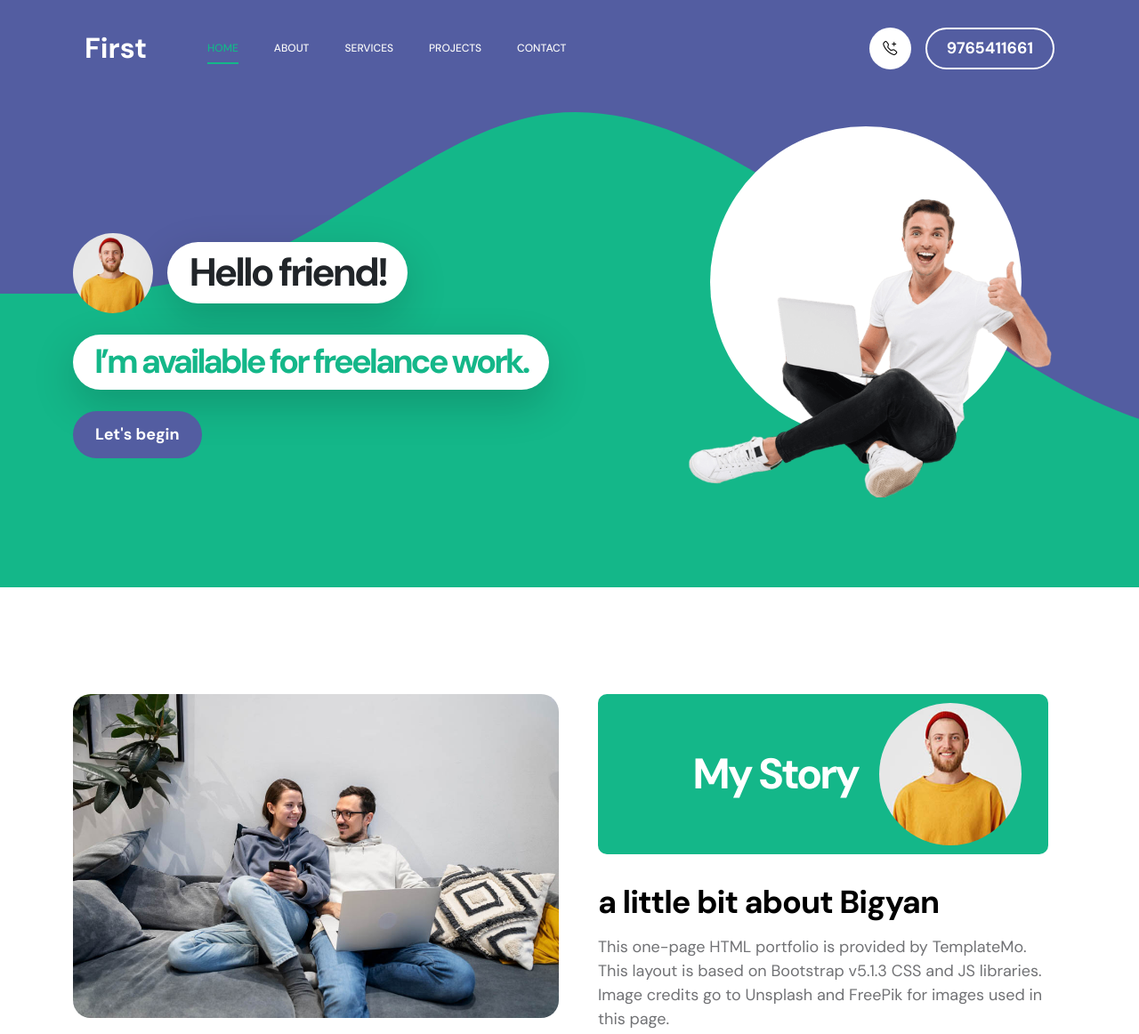
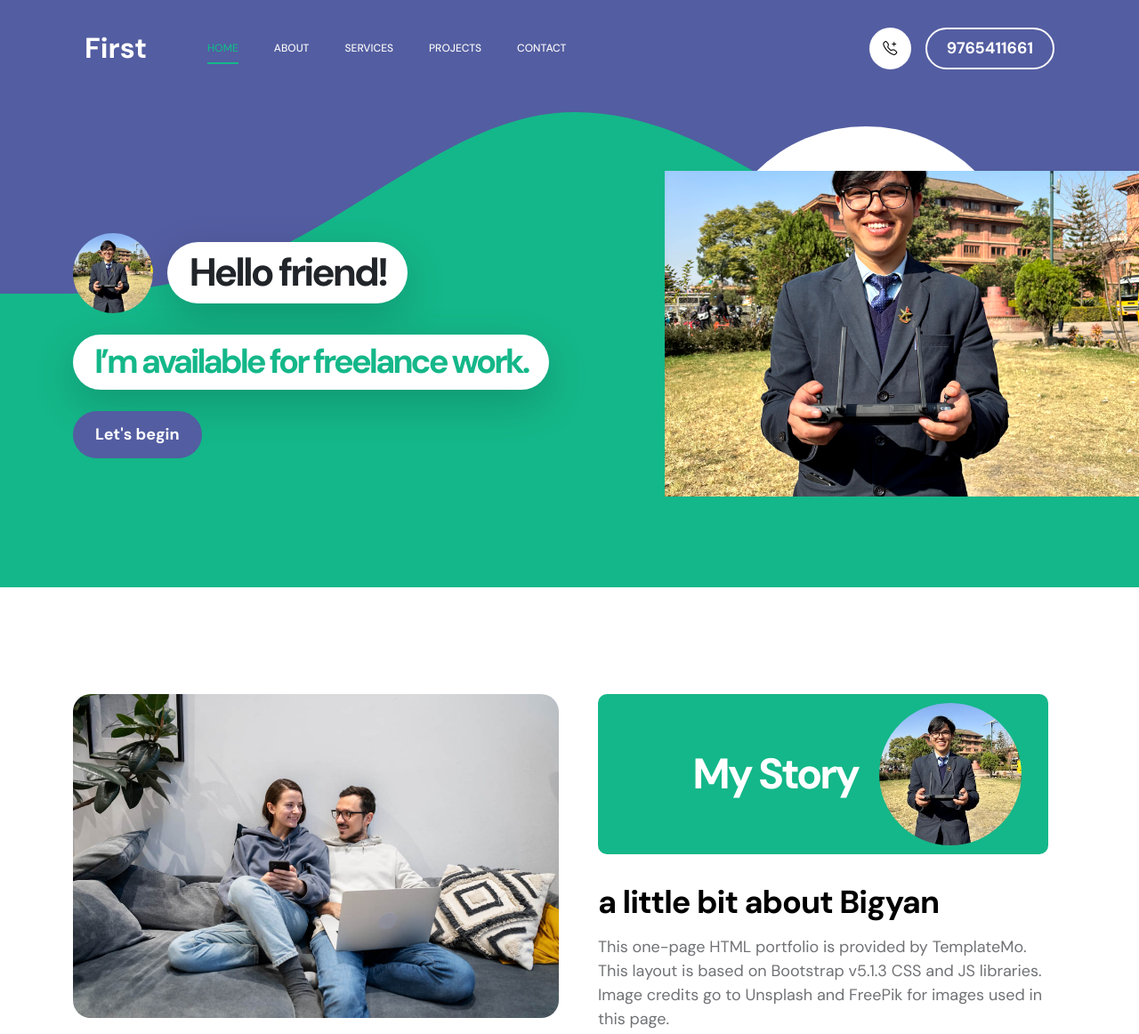
Before and after one commit to bigyan215/portfolio, a plain HTML site: page index.html in a window 1280 px wide. Shown: the top 1162 px of the page at 89% size. Drawn offline with Linux system fonts and the light colour scheme.

Commit message:
Changes images

```diff
--- a/index.html
+++ b/index.html
@@ -100,7 +100,7 @@ https://templatemo.com/tm-578-first-portfolio
                         <div class="col-lg-7 col-12">
                             <div class="hero-text">
                                 <div class="hero-title-wrap d-flex align-items-center mb-4">
-                                    <img src="images/happy-bearded-young-man.jpg" class="avatar-image avatar-image-large img-fluid" alt="">
+                                    <img src="images/bigyan-avatar.jpg" class="avatar-image avatar-image-large img-fluid" alt="Bigyan Budha">
 
                                     <h1 class="hero-title ms-3 mb-0">Hello friend!</h1>
                                 </div>
@@ -112,7 +112,7 @@ https://templatemo.com/tm-578-first-portfolio
 
                         <div class="col-lg-5 col-12 position-relative">
                             <div class="hero-image-wrap"></div>
-                            <img src="images/portrait-happy-excited-man-holding-laptop-computer.png" class="hero-image img-fluid" alt="">
+                            <img src="images/bigyan-hero.png" class="hero-image img-fluid" alt="Bigyan Budha">
                         </div>
 
                     </div>
@@ -136,7 +136,7 @@ https://templatemo.com/tm-578-first-portfolio
                                 <div class="section-title-wrap d-flex justify-content-end align-items-center mb-4">
                                     <h2 class="text-white me-4 mb-0">My Story</h2>
 
-                                    <img src="images/happy-bearded-young-man.jpg" class="avatar-image img-fluid" alt="">
+                                    <img src="images/bigyan-avatar.jpg" class="avatar-image img-fluid" alt="Bigyan Budha">
                                 </div>
 
                                 <h3 class="pt-2 mb-3">a little bit about Bigyan</h3>
@@ -428,7 +428,7 @@ https://templatemo.com/tm-578-first-portfolio
 
                             <div class="col-lg-6 col-md-8 col-12">
                                 <div class="section-title-wrap d-flex justify-content-center align-items-center mb-5">
-                                    <img src="images/aerial-view-man-using-computer-laptop-wooden-table.jpg" class="avatar-image img-fluid" alt="">
+                                    <img src="images/bigyan-contact.jpg" class="avatar-image img-fluid" alt="Bigyan Budha">
 
                                     <h2 class="text-white ms-4 mb-0">Say Hi</h2>
                                 </div>
```
Also changed, not shown: images/aerial-view-man-using-computer-laptop-wooden-table.jpg (deleted), images/bigyan-avatar.jpg (added), images/bigyan-contact.jpg (added), images/bigyan-hero.png (added), 1 other file.
